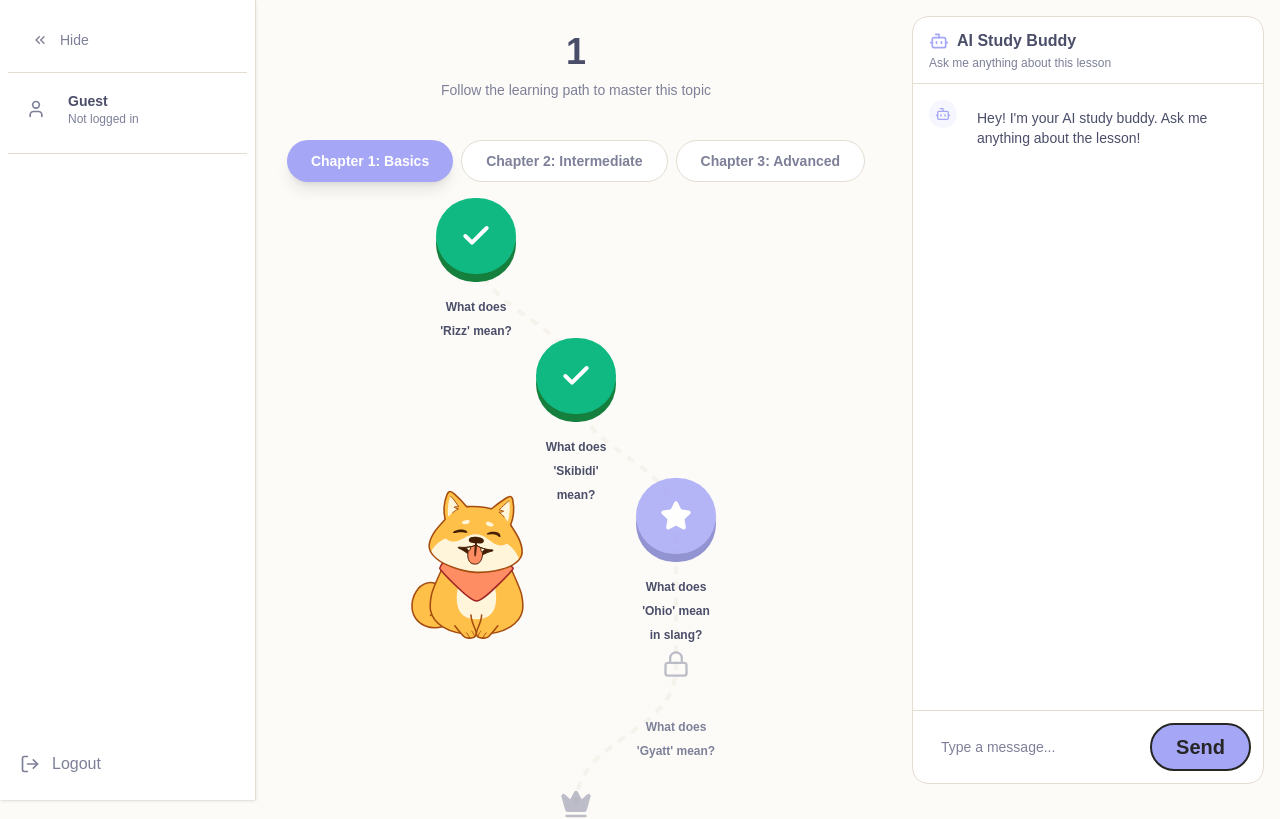
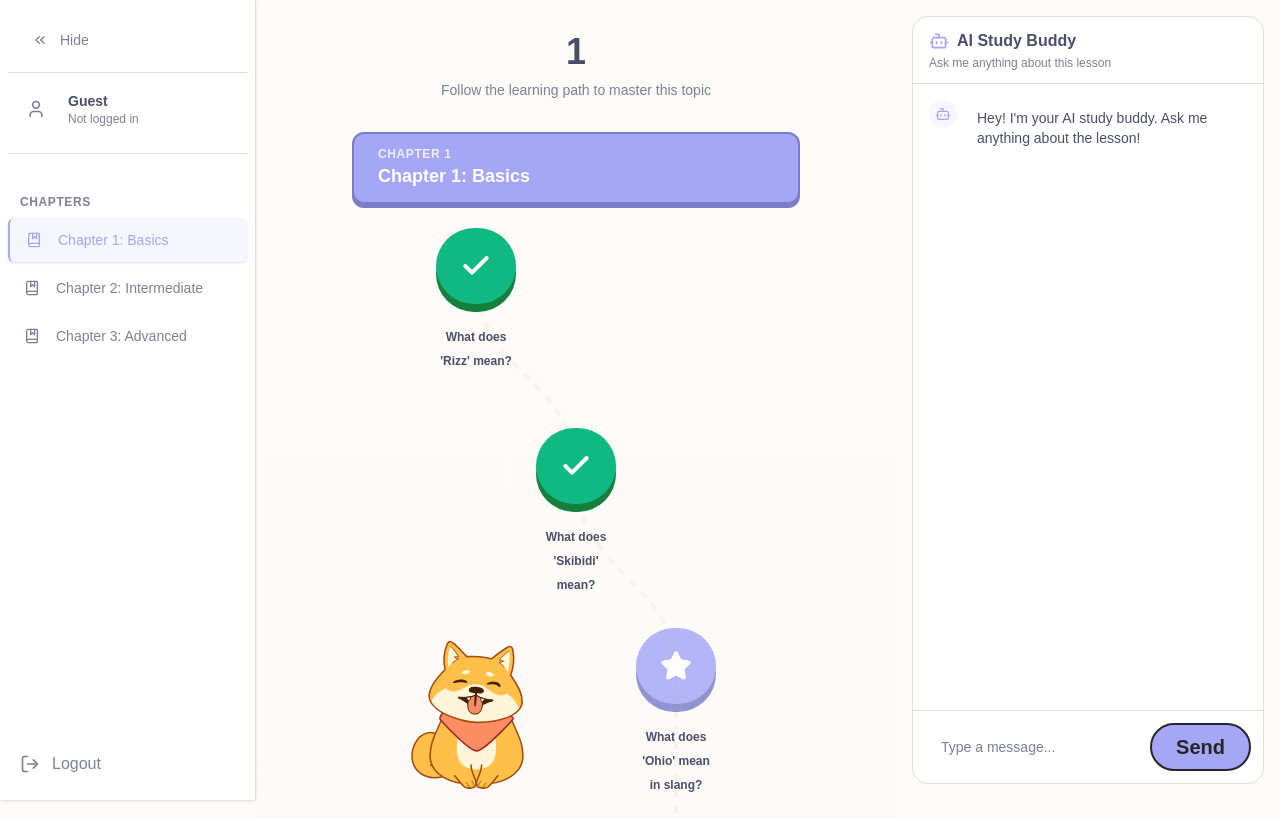
Before and after one commit to KevanSoon/CS203, a Next.js app in the folder frontend/: page /lesson/1 in a window 1280 px wide. Shown: the top 819 px of the page. Built offline with nearby package versions, Linux system fonts and the light colour scheme.

Commit message:
refactor: UI Changes
-Sidebar contains chapter selection
-Toast to display chapter selected ontop of road map
-mobile view UI changes

```diff
--- a/frontend/app/components/Sidebar.tsx
+++ b/frontend/app/components/Sidebar.tsx
@@ -1,6 +1,6 @@
 "use client";
 import { useState, useEffect } from "react";
-import { BookOpen, MessageSquare, Menu, LogOut, Settings, Users, BarChart3, FileText } from "lucide-react";
+import { BookOpen, MessageSquare, Menu, LogOut, Settings, Users, BarChart3, FileText, BookMarked } from "lucide-react";
 import { SidebarOption } from "@/app/components/SidebarOption";
 import { SidebarTitleSection } from "@/app/components/SidebarTitleSection";
 import { SidebarToggle } from "@/app/components/SidebarToggle";
@@ -8,13 +8,21 @@ import { logout } from "@/app/api/api";
 import { useRouter, usePathname } from "next/navigation";
 import { useSiteState } from "@/app/store/SiteStore";
 
+export interface ChapterItem {
+  id: number;
+  title: string;
+}
+
 export interface SidebarProps {
   selected: string;
   setSelected: (selected: string) => void;
   defaultOpen?: boolean;
+  chapters?: ChapterItem[];
+  selectedChapter?: number;
+  onChapterSelect?: (index: number) => void;
 }
 
-export const Sidebar = ({ selected, setSelected, defaultOpen = false }: SidebarProps) => {
+export const Sidebar = ({ selected, setSelected, defaultOpen = false, chapters, selectedChapter, onChapterSelect }: SidebarProps) => {
   const [open, setOpen] = useState(defaultOpen);
   useEffect(() => { setOpen(defaultOpen); }, [defaultOpen]);
   const router = useRouter();
@@ -105,7 +113,7 @@ export const Sidebar = ({ selected, setSelected, defaultOpen = false }: SidebarP
         <SidebarToggle open={open} setOpen={setOpen} />
         <SidebarTitleSection open={open} user={user}  selected={selected}/>
 
-        <div className="space-y-1 mb-8 flex-1">
+        <div className="space-y-1 flex-1">
           {menuOptions.map((option) => (
             <SidebarOption
               key={option.title}
@@ -117,6 +125,41 @@ export const Sidebar = ({ selected, setSelected, defaultOpen = false }: SidebarP
               onSelect={() => handleOptionSelect(option.title, option.route)}
             />
           ))}
+
+          {/* Chapter options */}
+          {chapters && chapters.length > 0 && (
+            <>
+              {open && (
+                <p className="px-3 pt-4 pb-1 text-xs font-semibold text-muted-foreground uppercase tracking-wider">
+                  Chapters
+                </p>
+              )}
+              {!open && <hr className="my-2 border-border" />}
+              {chapters.map((chapter, index) => (
+                <button
+                  key={chapter.id}
+                  onClick={() => {
+                    onChapterSelect?.(index);
+                    if (window.innerWidth < 768) setOpen(false);
+                  }}
+                  className={`relative flex h-11 w-full items-center rounded-md transition-all duration-200 ${
+                    selectedChapter === index
+                      ? "bg-primary/10 text-primary shadow-sm border-l-2 border-primary"
+                      : "text-muted-foreground hover:bg-border hover:text-foreground"
+                  }`}
+                >
+                  <div className="grid h-full w-12 place-content-center">
+                    <BookMarked className="h-4 w-4" />
+                  </div>
+                  {open && (
+                    <span className="text-sm font-medium truncate pr-2">
+                      {chapter.title}
+                    </span>
+                  )}
+                </button>
+              ))}
+            </>
+          )}
         </div>
 
         {/* Logout button at the bottom - only show if user is logged in */}
--- a/frontend/app/lesson/[title]/components/LearningPath.tsx
+++ b/frontend/app/lesson/[title]/components/LearningPath.tsx
@@ -23,7 +23,7 @@ interface LearningPathProps {
 // Generate S-curve positions for nodes
 function getNodePositions(count: number) {
   const positions: { x: number; y: number }[] = [];
-  const verticalSpacing = 140;
+  const verticalSpacing = 200;
   const amplitude = 100;
   const nodesPerCurve = 3;
 
@@ -110,7 +110,7 @@ export const LearningPath = ({ nodes, onNodeClick, showMascot = false }: Learnin
 
             {/* Lottie mascot next to the active node */}
             {showMascot && isActive && (
-              <div className="absolute top-1/2 -translate-y-1/2 right-full mr-10 md:mr-20">
+              <div className="absolute top-1/2 -translate-y-1/2 right-full mr-20 md:mr-20">
                 <Lottie
                   animationData={shibaAnimation}
                   loop
--- a/frontend/app/lesson/[title]/page.tsx
+++ b/frontend/app/lesson/[title]/page.tsx
@@ -242,10 +242,17 @@ export default function LessonRoadmapPage({
 
   return (
     <div className="flex min-h-screen w-full">
-      <Sidebar selected={selected} setSelected={setSelected} defaultOpen={isDesktop} />
+      <Sidebar
+        selected={selected}
+        setSelected={setSelected}
+        defaultOpen={isDesktop}
+        chapters={chapters.map((c) => ({ id: c.id, title: c.title }))}
+        selectedChapter={selectedChapter}
+        onChapterSelect={setSelectedChapter}
+      />
 
       {/* Left: Roadmap */}
-      <div className="flex-1 bg-gradient-to-b from-background to-accent-light/10 overflow-auto pb-20">
+      <div className="flex-1 bg-gradient-to-b from-background to-accent-light/10 overflow-x-hidden overflow-y-auto pb-20">
         {/* Lesson Title */}
         <div className="px-4 pt-8 pb-4 text-center">
           <h1 className="text-3xl md:text-4xl font-black text-foreground">
@@ -256,22 +263,18 @@ export default function LessonRoadmapPage({
           </p>
         </div>
 
-        {/* Chapter Selector */}
-        <div className="px-4 py-6">
-          <div className="flex gap-2 flex-col md:flex-row md:justify-center">
-            {chapters.map((chapter, index) => (
-              <button
-                key={chapter.id}
-                onClick={() => setSelectedChapter(index)}
-                className={`px-6 py-2.5 rounded-full font-bold text-sm whitespace-nowrap transition-all ${
-                  selectedChapter === index
-                    ? "bg-primary text-white shadow-lg"
-                    : "bg-card text-muted-foreground hover:bg-primary/10 border border-border"
-                }`}
-              >
-                {chapter.title}
-              </button>
-            ))}
+        {/* Chapter Toast Banner */}
+        <div className="px-4 pt-4 pb-8 flex justify-center">
+          <div className="relative w-full max-w-md rounded-xl bg-[#a5a6f6] border-2 border-[#7c7dc9] px-6 py-3 shadow-[0_4px_0_0_#7c7dc9] overflow-hidden group">
+            <div className="relative z-10">
+              <p className="text-xs font-bold text-white/80 uppercase tracking-wider">
+                {`Chapter ${selectedChapter + 1}`}
+              </p>
+              <p className="text-lg font-bold text-white">
+                {currentChapter.title}
+              </p>
+            </div>
+            <div className="absolute top-1/2 left-[-100%] w-16 h-24 bg-white/50 -translate-y-1/2 rotate-12 transition-all duration-500 ease-in-out group-hover:left-[200%]" />
           </div>
         </div>
 
```
